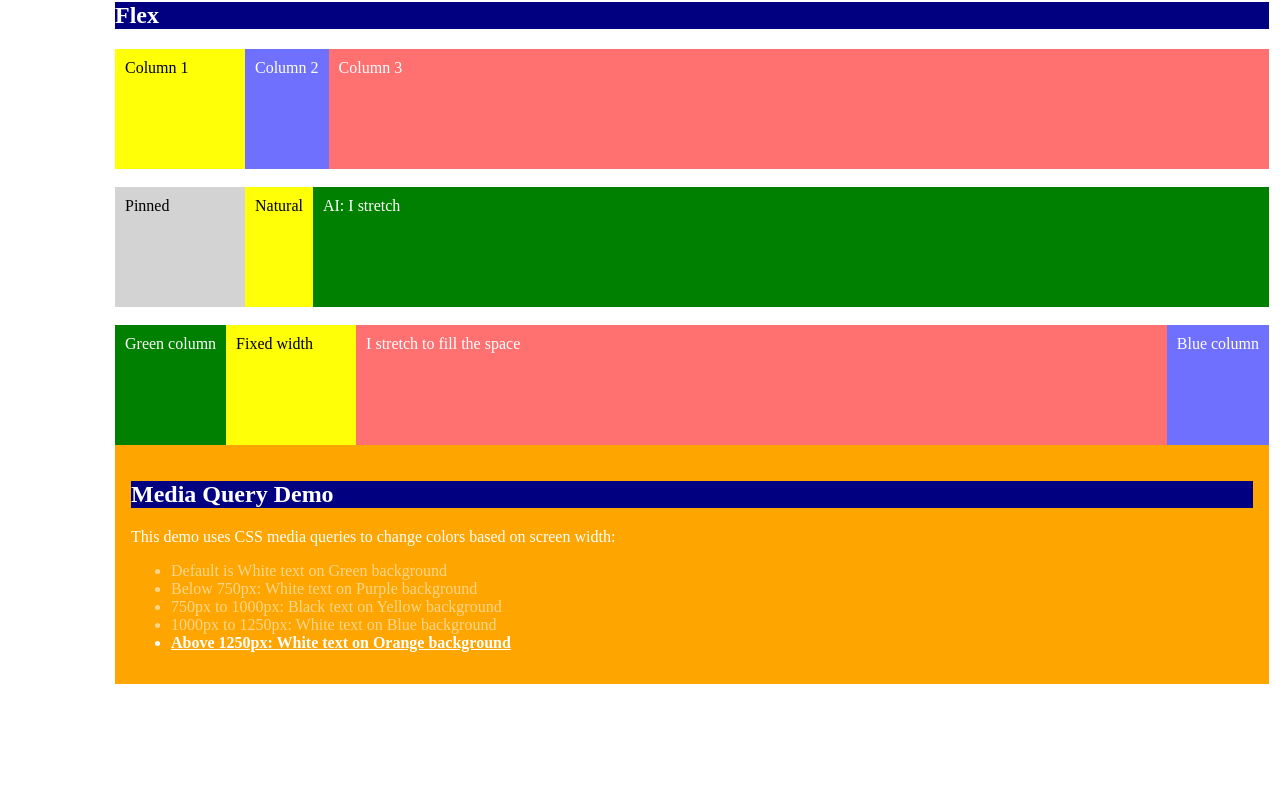
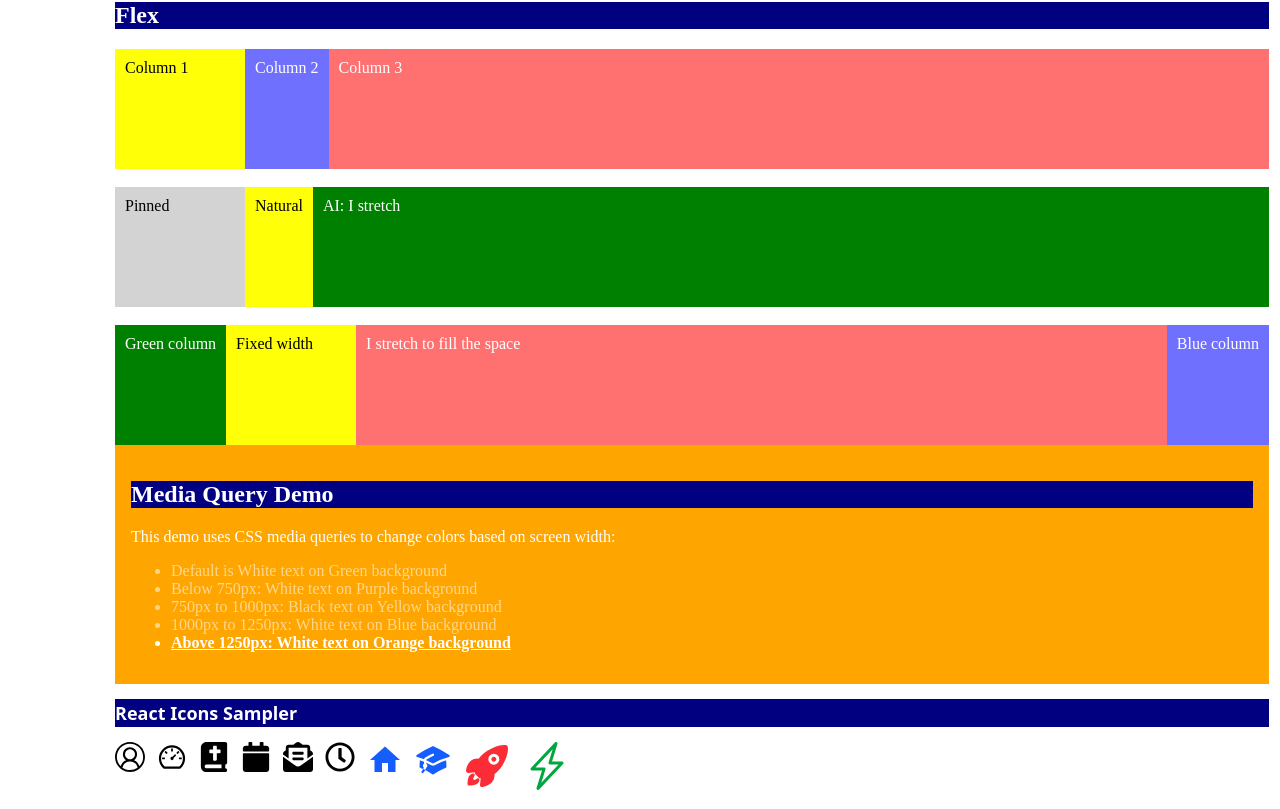
Before and after one commit to agavakole/webdev-client, a Next.js app: page /labs/lab2 in a window 1280 px wide. Shown: the part 8230-9039 px from the top of the page. Before the commit the page ends 8925 px from the top, so only its background shows below. Built offline with nearby package versions, Linux system fonts and the light colour scheme.

Commit message:
Lab 2 react icons

```diff
--- /dev/null
+++ b/app/labs/lab2/ReactIconsSampler.tsx
@@ -0,0 +1,34 @@
+import "@/app/labs/lab2/tailwind/utilities.css";
+import { FaCalendar, FaEnvelopeOpenText, FaRegClock } from "react-icons/fa";
+import { AiOutlineDashboard } from "react-icons/ai";
+import { FaBookBible } from "react-icons/fa6";
+import { VscAccount } from "react-icons/vsc";
+import { MdHome } from "react-icons/md";
+import { HiAcademicCap } from "react-icons/hi2";
+
+import { BsLightningCharge } from "react-icons/bs";
+import { IoRocket } from "react-icons/io5";
+
+export default function ReactIconsSampler() {
+  return (
+    <div id="wd-react-icons-sampler" className="mb-4 font-sans">
+      <h2 className="text-lg font-semibold">React Icons Sampler</h2>
+      <div className="flex gap-3 text-3xl">
+        <VscAccount />
+        <AiOutlineDashboard />
+        <FaBookBible />
+        <FaCalendar />
+        <FaEnvelopeOpenText />
+        <FaRegClock />
+        <MdHome id="wd-ai-icon-1" className="text-4xl text-blue-600" />
+        <HiAcademicCap id="wd-ai-icon-2" className="text-4xl text-blue-600" />
+
+        <IoRocket id="wd-my-icon-1" className="text-5xl text-red-500" />
+        <BsLightningCharge
+          id="wd-my-icon-2"
+          className="text-5xl text-green-600"
+        />
+      </div>
+    </div>
+  );
+}
--- a/app/labs/lab2/page.tsx
+++ b/app/labs/lab2/page.tsx
@@ -14,6 +14,7 @@ import Float from "./Float";
 import GridLayout from "./GridLayout";
 import Flex from "./Flex";
 import MediaQueriesDemo from "./MediaQueriesDemo";
+import ReactIconsSampler from "./ReactIconsSampler";
 
 export default function Lab2() {
   return (
@@ -148,6 +149,7 @@ export default function Lab2() {
       <GridLayout />
       <Flex />
       <MediaQueriesDemo />
+      <ReactIconsSampler />
     </div>
   );
 }
--- /dev/null
+++ b/app/labs/lab2/tailwind/utilities.css
@@ -0,0 +1,3 @@
+/* Theme + utilities without Preflight, for the Labs */
+@import "tailwindcss/theme" layer(theme);
+@import "tailwindcss/utilities" layer(utilities);
--- a/package.json
+++ b/package.json
@@ -11,7 +11,8 @@
   "dependencies": {
     "next": "16.3.6",
     "react": "19.2.8",
-    "react-dom": "19.2.8"
+    "react-dom": "19.2.8",
+    "react-icons": "^5.7.0"
   },
   "devDependencies": {
     "@tailwindcss/postcss": "^4",
```
Also changed, not shown: 1 other file (tests, documents, lock files or other folders).
